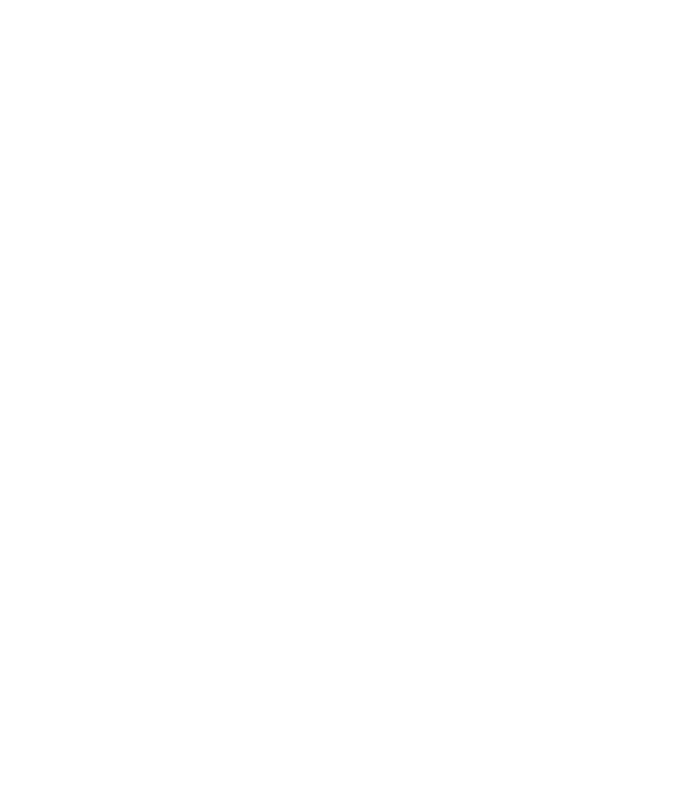
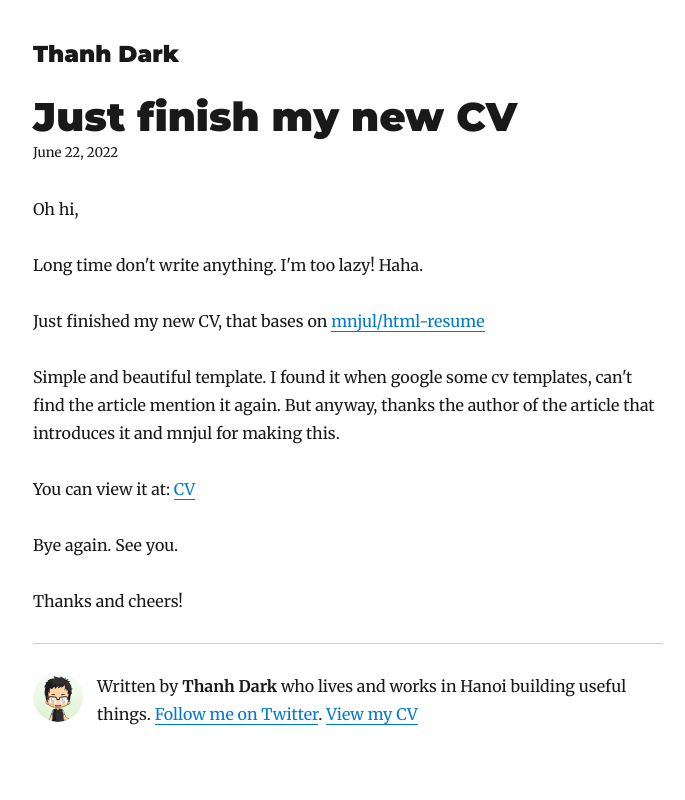
Before and after one commit to thanh4890/thanh4890.github.io, a Gatsby site: page /just-finish-my-new-cv/ in a window 1280 px wide. Before the commit this address had no page. Shown: the top 800 px of the page, without its empty margins (292-977 px from the left). Built offline with nearby package versions, Linux system fonts and the light colour scheme; Gatsby itself is replaced by a stand-in of ours; some packages are replaced by stand-ins of ours.

Commit message:
just finish my new cv article

```diff
--- /dev/null
+++ b/content/blog/just-finish-my-new-cv/index.md
@@ -0,0 +1,19 @@
+---
+title: Just finish my new CV
+date: "2022-06-22T02:25:43Z"
+description: "Beautiful resume template. Purely create with HTML/CSS."
+---
+
+Oh hi,
+
+Long time don't write anything. I'm too lazy! Haha.
+
+Just finished my new CV, that bases on [mnjul/html-resume](https://github.com/mnjul/html-resume)
+
+Simple and beautiful template. I found it when google some cv templates, can't find the article mention it again. But anyway, thanks the author of the article that introduces it and mnjul for making this.
+
+You can view it at: [CV](https://thanhdac.com/resume/cv.pdf)
+
+Bye again. See you.
+
+Thanks and cheers!
--- a/src/components/bio.js
+++ b/src/components/bio.js
@@ -8,7 +8,6 @@
 import React from "react"
 import { useStaticQuery, graphql } from "gatsby"
 import Image from "gatsby-image"
-import {Link} from 'gatsby'
 
 import { rhythm } from "../utils/typography"
 
@@ -60,8 +59,7 @@
         {' '}
         <a href={`https://twitter.com/${social.twitter}`}>
           Follow me on Twitter
-        </a>.<br/>
-        <a href="/resume/cv.pdf">View my CV</a>
+        </a>. <a href="/resume/cv.pdf">View my CV</a>
       </p>
     </div>
   )
```
